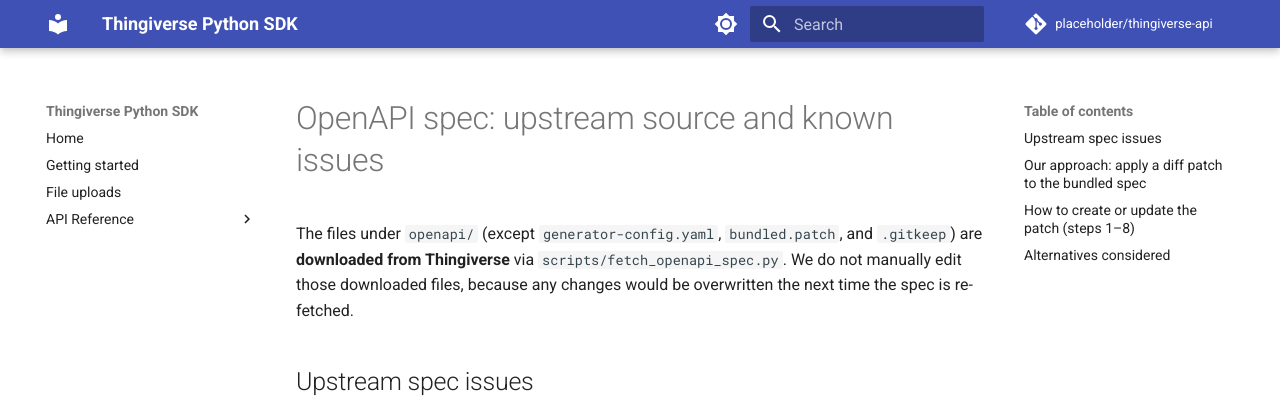
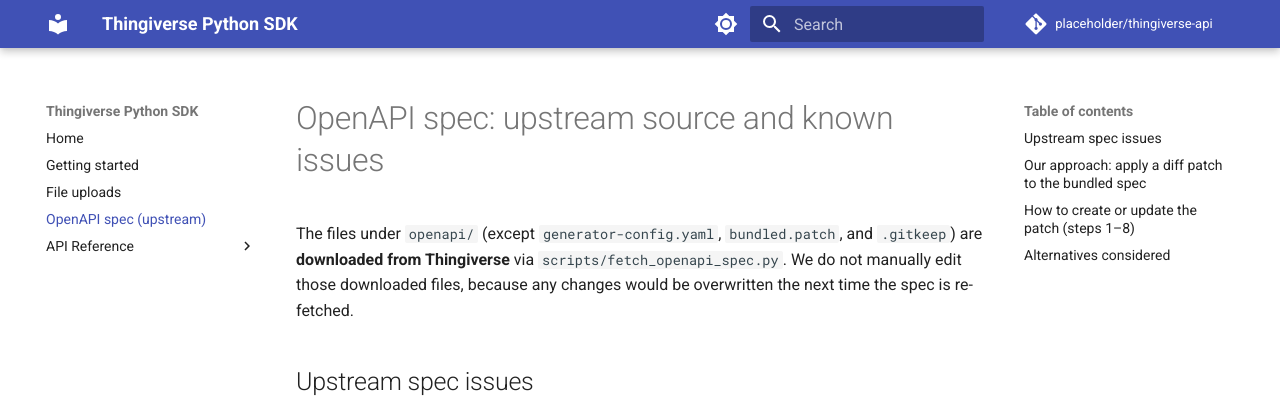
Before and after one commit to nomike/thingiverse-client, an MkDocs documentation site: the page built from docs/openapi-upstream.md, in a window 1280 px wide. Shown: the top 403 px of the page. Built offline with MkDocs 1.6.1 and Material for MkDocs 9.7.7, drawn with Linux system fonts in a browser that asks for light colours; comment, search, counter and statistics services are not loaded.

Commit message:
docs: add OpenAPI spec (upstream) to docs nav for GitHub Pages
Co-authored-by: Cursor <cursoragent@cursor.com>

```diff
--- a/mkdocs.yml
+++ b/mkdocs.yml
@@ -35,6 +35,7 @@ nav:
   - Home: index.md
   - Getting started: getting-started.md
   - File uploads: file-uploads.md
+  - OpenAPI spec (upstream): openapi-upstream.md
   - API Reference:
       - thingiverse_client: api/thingiverse_client.md
 
```
